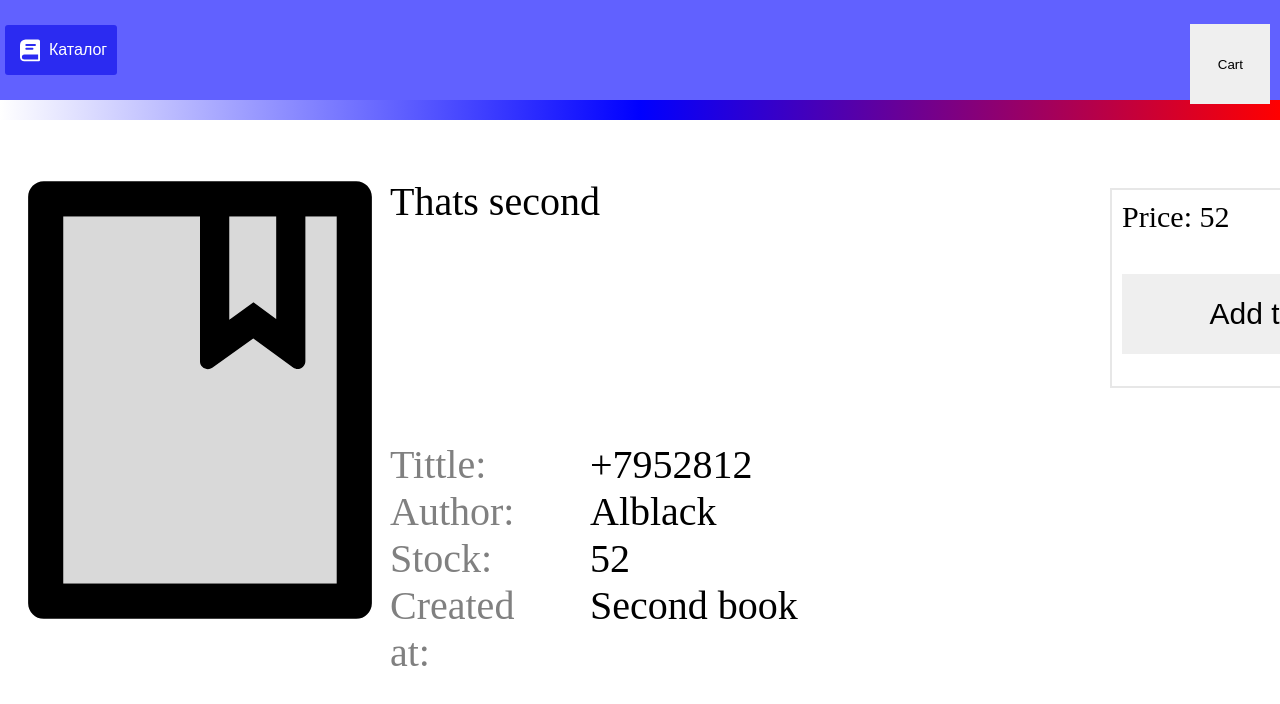
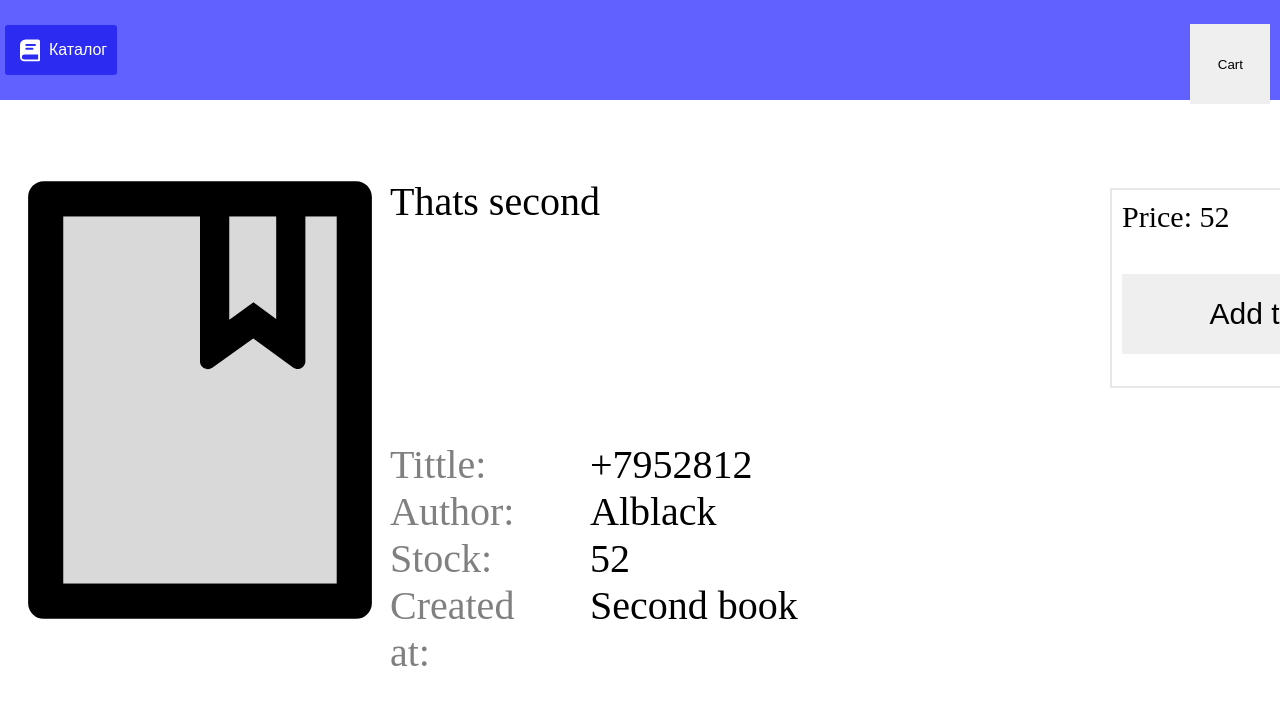
Before and after one commit to RenatAllakhyarov/frontend-template, a Next.js app: page /product/1 in a window 1280 px wide. Shown: the top 704 px of the page. Built offline with nearby package versions, Linux system fonts and the light colour scheme.

Commit message:
fix: Removed unused header and him style in ProductInfo component

```diff
--- a/src/components/ProductInfo/index.tsx
+++ b/src/components/ProductInfo/index.tsx
@@ -31,9 +31,6 @@ const ProductInfo = ({
 
     return(
         <Fragment>
-            <div className="header">
-
-            </div>
             <div className="product-info-container">
                 <Link href="/cart">
                     <button
--- a/src/components/ProductInfo/style.css
+++ b/src/components/ProductInfo/style.css
@@ -1,14 +1,6 @@
 body {
   margin: 0;
   padding: 0;
-}
-
-.header {
-    margin: 0;
-    padding: 0;
-    height: 15vh;
-    width: 100vw;
-    background: linear-gradient(to right, white, blue, red);
 }
 
 .product-info-container {
```
